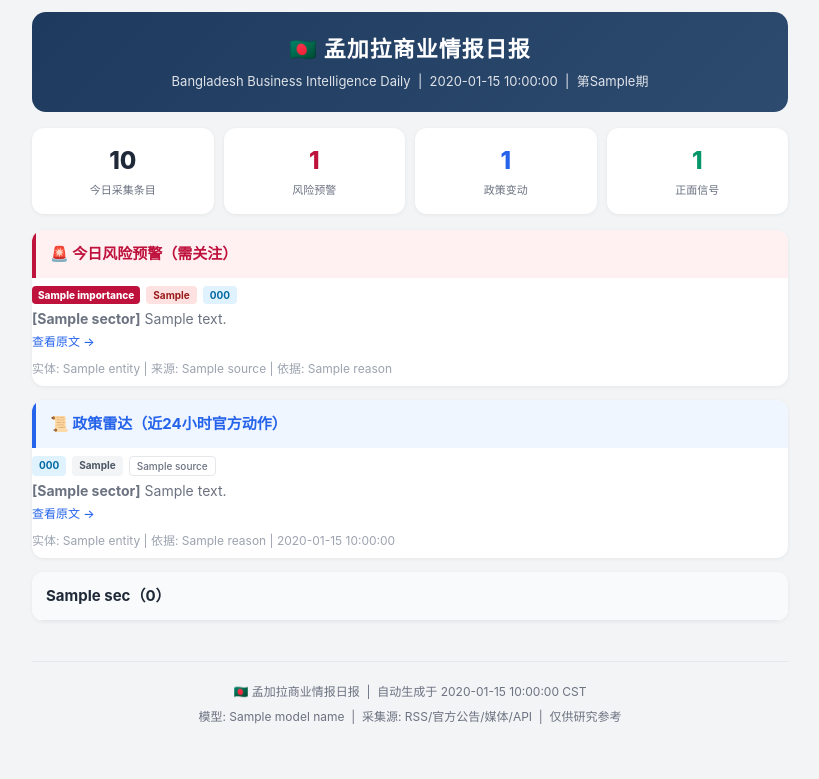
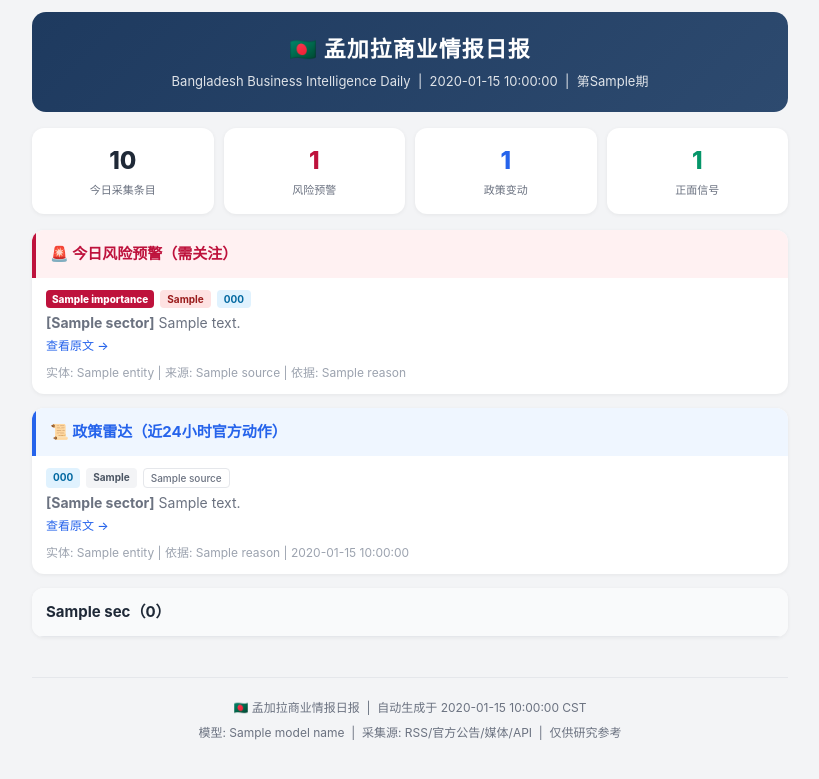
Before and after one commit to s33s37/bangladesh-intel, a Python web app: template templates/report.html in a window 1280 px wide. Shown: the top 779 px of the page, without its empty margins (230-1049 px from the left). Run offline with Jinja, Linux system fonts and the light colour scheme; the template is opened without the code that fills it: most values are stand-ins (such as "Sample title", 1, 10 or a date in 2020).

Commit message:
fix: 修复风险预警和政策雷达板块文字贴边问题
风险预警和政策雷达的 item 使用了 style='padding:8px 0;'（左右无内边距），
导致文字紧贴边缘。去掉 inline style 后沿用 .item 默认的 padding:12px 14px，
与下方行业板块保持一致。

```diff
--- a/templates/report.html
+++ b/templates/report.html
@@ -211,7 +211,7 @@
   <div class="alert-box">
     <div class="alert-head">🚨 今日风险预警（需关注）</div>
     {% for r in red_flags %}
-    <div class="item" style="padding:8px 0;">
+    <div class="item">
       <div class="item-header">
         <span class="tag tag-high">{{ r.importance }}</span>
         <span class="tag tag-neg">{{ r.impact_cn }}</span>
@@ -233,7 +233,7 @@
   <div class="policy-box">
     <div class="policy-head">📜 政策雷达（近24小时官方动作）</div>
     {% for p in policy_radar %}
-    <div class="item" style="padding:8px 0;">
+    <div class="item">
       <div class="item-header">
         <span class="tag tag-type">{{ p.intel_type }}</span>
         <span class="tag {% if p.impact_cn == '正面' %}tag-pos{% elif p.impact_cn == '负面' %}tag-neg{% else %}tag-neu{% endif %}">{{ p.impact_cn }}</span>
```
